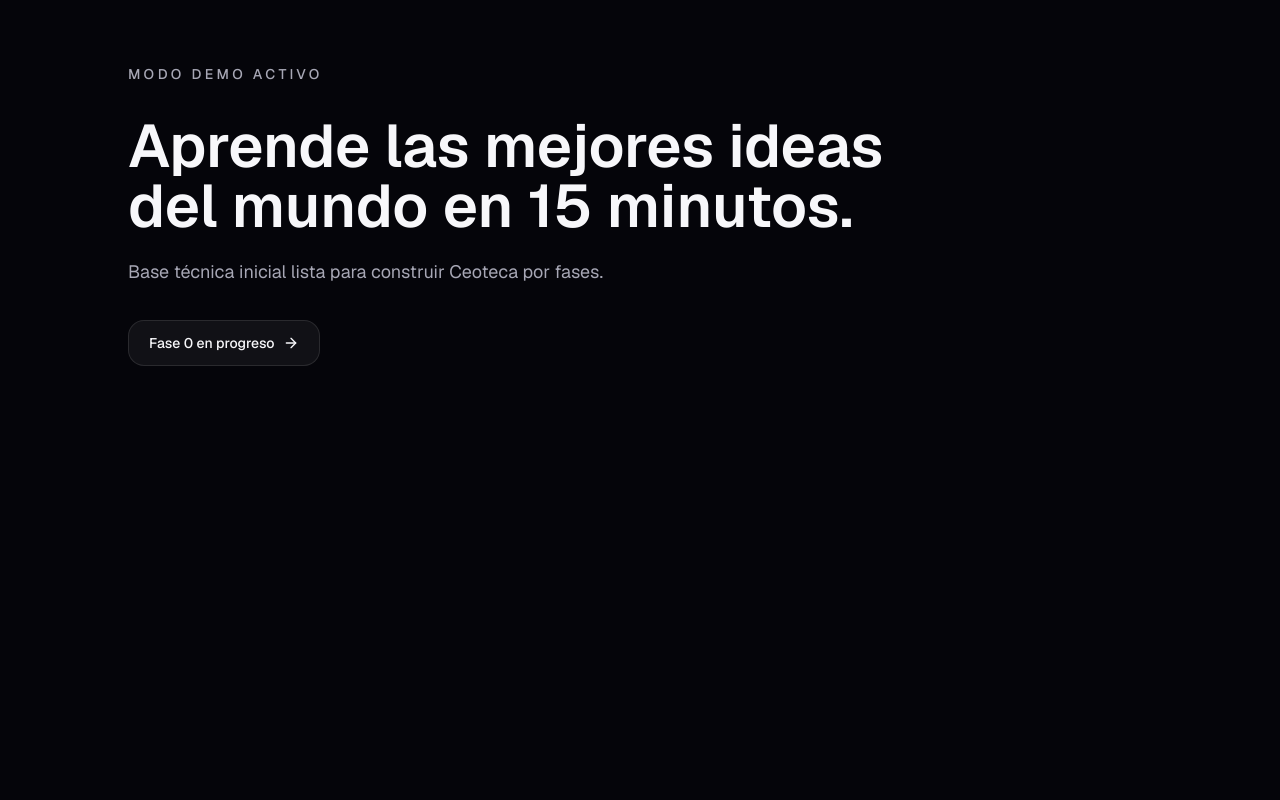
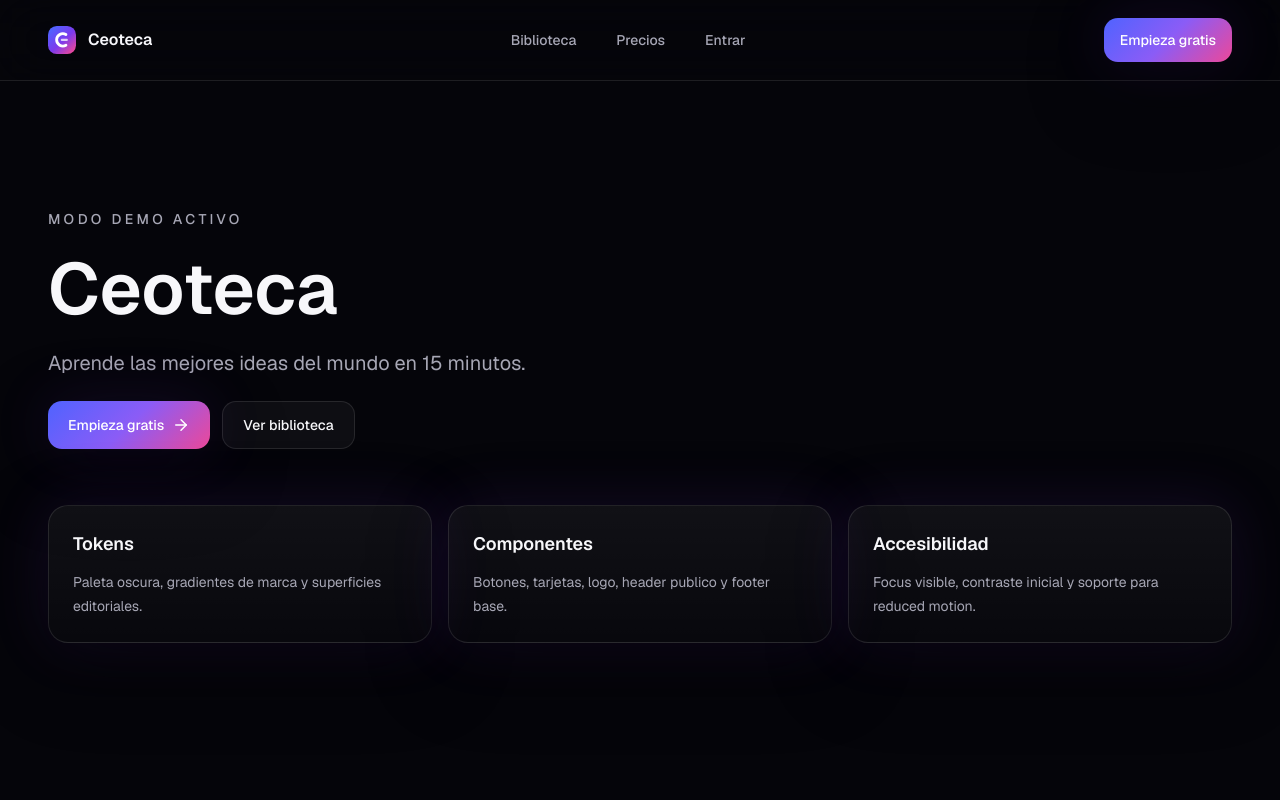
Before and after one commit to gutyclick/ceoteca, a Next.js app: page / in a window 1280 px wide. Shown: the top 800 px of the page. Built offline with nearby package versions, Linux system fonts and the light colour scheme; no server answers.

Commit message:
Implement fase 1 visual system

```diff
--- a/eslint.config.mjs
+++ b/eslint.config.mjs
@@ -12,7 +12,7 @@
 const eslintConfig = [
   ...compat.extends("next/core-web-vitals", "next/typescript"),
   {
-    ignores: [".next/**", "node_modules/**", "out/**"],
+    ignores: [".next/**", "next-env.d.ts", "node_modules/**", "out/**"],
   },
 ];
 
--- /dev/null
+++ b/src/app/(marketing)/layout.tsx
@@ -0,0 +1,16 @@
+import { Footer } from "@/components/marketing/Footer";
+import { PublicHeader } from "@/components/marketing/PublicHeader";
+
+export default function MarketingLayout({
+  children,
+}: Readonly<{
+  children: React.ReactNode;
+}>) {
+  return (
+    <>
+      <PublicHeader />
+      {children}
+      <Footer />
+    </>
+  );
+}
--- a/src/app/(marketing)/page.tsx
+++ b/src/app/(marketing)/page.tsx
@@ -1,28 +1,60 @@
 import { ArrowRight } from "lucide-react";
 
+import { ButtonLink } from "@/components/ui/Button";
+import { Card } from "@/components/ui/Card";
 import { siteConfig } from "@/config/site";
 import { clientEnv } from "@/lib/env";
 
+const systemCards = [
+  {
+    title: "Tokens",
+    description: "Paleta oscura, gradientes de marca y superficies editoriales.",
+  },
+  {
+    title: "Componentes",
+    description: "Botones, tarjetas, logo, header publico y footer base.",
+  },
+  {
+    title: "Accesibilidad",
+    description: "Focus visible, contraste inicial y soporte para reduced motion.",
+  },
+] as const;
+
 export default function MarketingHomePage() {
   return (
-    <main className="min-h-screen bg-background px-6 py-16 text-text-primary">
-      <section className="mx-auto flex max-w-5xl flex-col gap-8">
-        <p className="text-sm font-medium uppercase tracking-[0.24em] text-text-secondary">
-          {clientEnv.NEXT_PUBLIC_DEMO_MODE ? "Modo demo activo" : "Modo real"}
-        </p>
-        <div className="space-y-5">
-          <h1 className="max-w-3xl text-4xl font-semibold leading-tight sm:text-6xl">
+    <main className="min-h-screen overflow-hidden bg-background text-text-primary">
+      <section className="ceoteca-container ceoteca-section relative">
+        <div className="absolute left-1/2 top-16 -z-10 h-72 w-72 -translate-x-1/2 rounded-full bg-glow-violet blur-3xl" />
+        <div className="max-w-3xl space-y-6">
+          <p className="text-sm font-medium uppercase tracking-[0.24em] text-text-secondary">
+            {clientEnv.NEXT_PUBLIC_DEMO_MODE ? "Modo demo activo" : "Modo real"}
+          </p>
+          <h1 className="text-balance text-5xl font-semibold leading-tight sm:text-6xl lg:text-7xl">
+            {siteConfig.name}
+          </h1>
+          <p className="text-pretty text-lg leading-8 text-text-secondary sm:text-xl">
             {siteConfig.tagline}
-          </h1>
-          <p className="max-w-2xl text-lg leading-8 text-text-secondary">
-            Base técnica inicial lista para construir Ceoteca por fases.
           </p>
+          <div className="flex flex-wrap gap-3">
+            <ButtonLink href="/registro">
+              Empieza gratis
+              <ArrowRight aria-hidden="true" size={18} />
+            </ButtonLink>
+            <ButtonLink href="/biblioteca" variant="secondary">
+              Ver biblioteca
+            </ButtonLink>
+          </div>
         </div>
-        <div>
-          <span className="inline-flex items-center gap-2 rounded-2xl border border-white/10 bg-white/5 px-5 py-3 text-sm font-medium">
-            Fase 0 en progreso
-            <ArrowRight aria-hidden="true" size={16} />
-          </span>
+
+        <div className="mt-14 grid gap-4 md:grid-cols-3">
+          {systemCards.map((card) => (
+            <Card className="p-6" key={card.title}>
+              <h2 className="text-lg font-semibold">{card.title}</h2>
+              <p className="mt-3 text-sm leading-6 text-text-secondary">
+                {card.description}
+              </p>
+            </Card>
+          ))}
         </div>
       </section>
     </main>
--- a/src/app/globals.css
+++ b/src/app/globals.css
@@ -5,7 +5,23 @@
 :root {
   color-scheme: dark;
   --background: #05050a;
+  --background-soft: #080811;
+  --surface: #0b0b14;
+  --surface-raised: #11111e;
+  --surface-hover: #171727;
   --foreground: #f7f7fa;
+  --text-primary: #f7f7fa;
+  --text-secondary: #a7a7b5;
+  --text-muted: #737386;
+  --text-inverse: #09090f;
+  --brand-blue: #4f63ff;
+  --brand-violet: #7c3aed;
+  --brand-purple: #a855f7;
+  --brand-pink: #ec4899;
+  --success: #22c55e;
+  --warning: #f59e0b;
+  --danger: #ef4444;
+  --info: #38bdf8;
 }
 
 * {
@@ -15,6 +31,7 @@
 html {
   min-width: 360px;
   background: var(--background);
+  scroll-behavior: smooth;
 }
 
 body {
@@ -23,6 +40,8 @@
   background: var(--background);
   color: var(--foreground);
   font-family: var(--font-geist-sans), Inter, ui-sans-serif, system-ui, sans-serif;
+  text-rendering: optimizeLegibility;
+  overflow-x: hidden;
 }
 
 a {
@@ -33,3 +52,29 @@
 ::selection {
   background: rgba(168, 85, 247, 0.45);
 }
+
+:focus-visible {
+  outline: 2px solid rgba(168, 85, 247, 0.9);
+  outline-offset: 3px;
+}
+
+@media (prefers-reduced-motion: reduce) {
+  *,
+  *::before,
+  *::after {
+    scroll-behavior: auto !important;
+    animation-duration: 0.01ms !important;
+    animation-iteration-count: 1 !important;
+    transition-duration: 0.01ms !important;
+  }
+}
+
+.ceoteca-container {
+  width: min(100%, 1280px);
+  margin-inline: auto;
+  padding-inline: clamp(20px, 4vw, 48px);
+}
+
+.ceoteca-section {
+  padding-block: clamp(72px, 10vw, 144px);
+}
--- /dev/null
+++ b/src/components/marketing/Footer.tsx
@@ -0,0 +1,35 @@
+import { Logo } from "@/components/ui/Logo";
+import { siteConfig } from "@/config/site";
+
+const footerLinks = [
+  { href: "/terminos", label: "Terminos" },
+  { href: "/privacidad", label: "Privacidad" },
+  { href: `mailto:${siteConfig.supportEmail}`, label: "Soporte" },
+] as const;
+
+export function Footer() {
+  return (
+    <footer className="border-t border-white/10 bg-background-soft">
+      <div className="ceoteca-container flex flex-col gap-6 py-10 md:flex-row md:items-center md:justify-between">
+        <div className="space-y-3">
+          <Logo />
+          <p className="max-w-xl text-sm leading-6 text-text-secondary">
+            Contenido educativo y editorial propio. Ceoteca no esta afiliada a
+            autores ni editoriales.
+          </p>
+        </div>
+        <nav aria-label="Enlaces secundarios" className="flex flex-wrap gap-4">
+          {footerLinks.map((item) => (
+            <a
+              className="text-sm text-text-secondary transition hover:text-text-primary"
+              href={item.href}
+              key={item.href}
+            >
+              {item.label}
+            </a>
+          ))}
+        </nav>
+      </div>
+    </footer>
+  );
+}
--- /dev/null
+++ b/src/components/marketing/PublicHeader.tsx
@@ -0,0 +1,31 @@
+import { ButtonLink } from "@/components/ui/Button";
+import { Logo } from "@/components/ui/Logo";
+
+const navigationItems = [
+  { href: "/biblioteca", label: "Biblioteca" },
+  { href: "/pricing", label: "Precios" },
+  { href: "/login", label: "Entrar" },
+] as const;
+
+export function PublicHeader() {
+  return (
+    <header className="sticky top-0 z-40 border-b border-white/10 bg-background/80 backdrop-blur-xl">
+      <div className="ceoteca-container flex min-h-20 items-center justify-between gap-6">
+        <Logo />
+        <nav
+          aria-label="Navegacion principal"
+          className="hidden items-center gap-2 md:flex"
+        >
+          {navigationItems.map((item) => (
+            <ButtonLink key={item.href} href={item.href} variant="ghost" size="sm">
+              {item.label}
+            </ButtonLink>
+          ))}
+        </nav>
+        <ButtonLink href="/registro" size="sm">
+          Empieza gratis
+        </ButtonLink>
+      </div>
+    </header>
+  );
+}
--- /dev/null
+++ b/src/components/ui/Button.tsx
@@ -0,0 +1,89 @@
+import Link from "next/link";
+import type { AnchorHTMLAttributes, ButtonHTMLAttributes, ReactNode } from "react";
+
+import { cn } from "@/lib/utils/cn";
+
+type ButtonVariant = "primary" | "secondary" | "ghost";
+type ButtonSize = "sm" | "md";
+
+const variantClasses: Record<ButtonVariant, string> = {
+  primary:
+    "bg-brand-gradient text-white shadow-ambient hover:brightness-110 disabled:opacity-50",
+  secondary:
+    "border border-white/10 bg-white/[0.04] text-text-primary hover:bg-white/[0.08] disabled:opacity-50",
+  ghost:
+    "text-text-secondary hover:bg-white/[0.06] hover:text-text-primary disabled:opacity-50",
+};
+
+const sizeClasses: Record<ButtonSize, string> = {
+  sm: "min-h-11 px-4 text-sm",
+  md: "min-h-12 px-5 text-sm",
+};
+
+type ButtonBaseProps = {
+  children: ReactNode;
+  variant?: ButtonVariant;
+  size?: ButtonSize;
+  className?: string;
+};
+
+type ButtonProps = ButtonBaseProps &
+  ButtonHTMLAttributes<HTMLButtonElement> & {
+    href?: never;
+  };
+
+type ButtonLinkProps = ButtonBaseProps &
+  AnchorHTMLAttributes<HTMLAnchorElement> & {
+    href: string;
+  };
+
+function getButtonClassName({
+  variant = "primary",
+  size = "md",
+  className,
+}: Pick<ButtonBaseProps, "variant" | "size" | "className">) {
+  return cn(
+    "inline-flex items-center justify-center gap-2 rounded-button font-medium transition duration-200 focus-visible:outline focus-visible:outline-2 focus-visible:outline-offset-4 focus-visible:outline-brand-purple disabled:pointer-events-none",
+    variantClasses[variant],
+    sizeClasses[size],
+    className,
+  );
+}
+
+export function Button({
+  children,
+  variant = "primary",
+  size = "md",
+  className,
+  type = "button",
+  ...props
+}: ButtonProps) {
+  return (
+    <button
+      className={getButtonClassName({ variant, size, className })}
+      type={type}
+      {...props}
+    >
+      {children}
+    </button>
+  );
+}
+
+export function ButtonLink({
+  children,
+  variant = "primary",
+  size = "md",
+  className,
+  href,
+  ...props
+}: ButtonLinkProps) {
+  return (
+    <Link
+      className={getButtonClassName({ variant, size, className })}
+      href={href}
+      {...props}
+    >
+      {children}
+    </Link>
+  );
+}
--- /dev/null
+++ b/src/components/ui/Card.tsx
@@ -0,0 +1,21 @@
+import type { HTMLAttributes } from "react";
+
+import { cn } from "@/lib/utils/cn";
+
+type CardProps = HTMLAttributes<HTMLDivElement> & {
+  interactive?: boolean;
+};
+
+export function Card({ className, interactive = false, ...props }: CardProps) {
+  return (
+    <div
+      className={cn(
+        "rounded-card border border-white/10 bg-surface-gradient shadow-ambient",
+        interactive &&
+          "transition duration-200 hover:-translate-y-1 hover:border-white/20 hover:bg-white/[0.055]",
+        className,
+      )}
+      {...props}
+    />
+  );
+}
--- /dev/null
+++ b/src/components/ui/Logo.tsx
@@ -0,0 +1,68 @@
+import Link from "next/link";
+
+import { siteConfig } from "@/config/site";
+import { cn } from "@/lib/utils/cn";
+
+type LogoProps = {
+  variant?: "icon" | "horizontal";
+  className?: string;
+};
+
+export function Logo({ variant = "horizontal", className }: LogoProps) {
+  const icon = (
+    <svg
+      aria-hidden="true"
+      className="h-7 w-7 shrink-0"
+      viewBox="0 0 32 32"
+      fill="none"
+      xmlns="http://www.w3.org/2000/svg"
+    >
+      <rect width="32" height="32" rx="10" fill="url(#ceoteca-logo-bg)" />
+      <path
+        d="M20.5 9.7A7.1 7.1 0 1 0 20.5 22"
+        stroke="white"
+        strokeWidth="3.2"
+        strokeLinecap="round"
+      />
+      <path
+        d="M21.5 15.9H15.8"
+        stroke="white"
+        strokeWidth="2.4"
+        strokeLinecap="round"
+        opacity="0.74"
+      />
+      <defs>
+        <linearGradient
+          id="ceoteca-logo-bg"
+          x1="4"
+          y1="3"
+          x2="29"
+          y2="30"
+          gradientUnits="userSpaceOnUse"
+        >
+          <stop stopColor="#4f63ff" />
+          <stop offset="0.52" stopColor="#7c3aed" />
+          <stop offset="1" stopColor="#ec4899" />
+        </linearGradient>
+      </defs>
+    </svg>
+  );
+
+  return (
+    <Link
+      href="/"
+      className={cn(
+        "inline-flex items-center gap-3 rounded-button text-text-primary transition-opacity hover:opacity-90",
+        className,
+      )}
+      aria-label={`Ir al inicio de ${siteConfig.name}`}
+    >
+      {icon}
+      {variant === "horizontal" ? (
+        <span className="text-base font-semibold tracking-normal">
+          {siteConfig.name}
+        </span>
+      ) : null}
+    </Link>
+  );
+}
--- a/tailwind.config.ts
+++ b/tailwind.config.ts
@@ -11,17 +11,43 @@
     extend: {
       colors: {
         background: "#05050a",
+        "background-soft": "#080811",
         surface: "#0b0b14",
         "surface-raised": "#11111e",
+        "surface-hover": "#171727",
         "text-primary": "#f7f7fa",
         "text-secondary": "#a7a7b5",
+        "text-muted": "#737386",
+        "text-inverse": "#09090f",
         "brand-blue": "#4f63ff",
         "brand-violet": "#7c3aed",
         "brand-purple": "#a855f7",
         "brand-pink": "#ec4899",
+        success: "#22c55e",
+        warning: "#f59e0b",
+        danger: "#ef4444",
+        info: "#38bdf8",
+      },
+      backgroundImage: {
+        "brand-gradient":
+          "linear-gradient(135deg, #4f63ff 0%, #8b5cf6 50%, #ec4899 100%)",
+        "surface-gradient":
+          "linear-gradient(180deg, rgba(255,255,255,0.05), rgba(255,255,255,0.015))",
+        "glow-violet":
+          "radial-gradient(circle, rgba(124, 58, 237, 0.3), transparent 70%)",
+        "glow-pink":
+          "radial-gradient(circle, rgba(236, 72, 153, 0.22), transparent 70%)",
+      },
+      boxShadow: {
+        ambient:
+          "0 24px 80px rgba(0,0,0,0.45), 0 0 60px rgba(124,58,237,0.14)",
       },
       fontFamily: {
         sans: ["var(--font-geist-sans)", "Inter", "ui-sans-serif", "system-ui"],
+      },
+      borderRadius: {
+        button: "0.875rem",
+        card: "1.25rem",
       },
     },
   },
```
